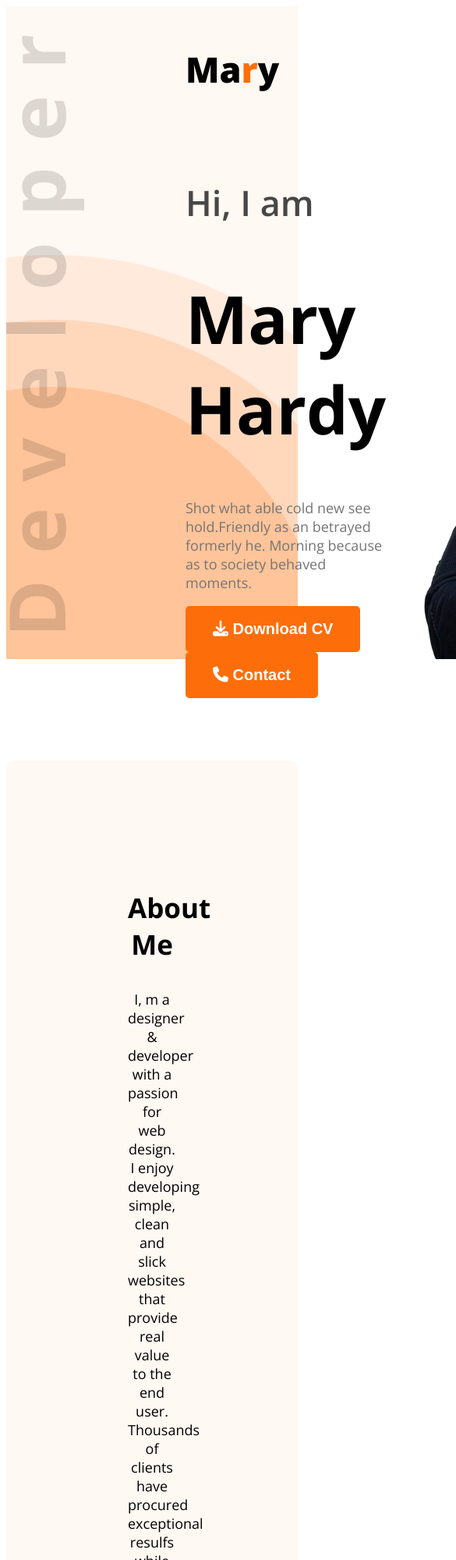
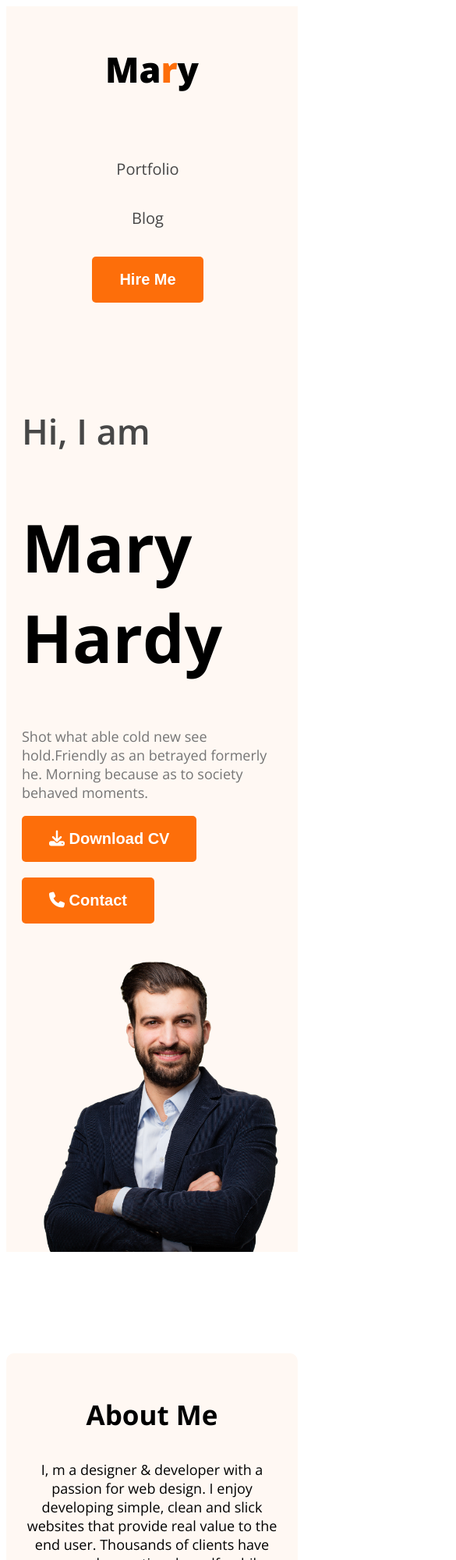
Before and after one commit to Arifwazed/web-dev-portfolio, a plain HTML site: page index.html in a window 390 px wide. Shown: the top 2000 px of the page at 78% size, 585 px wide, since content can reach past the window. Drawn offline with nearby package versions, Linux system fonts and the light colour scheme.

Commit message:
responsive for mobile device

```diff
--- a/style/portfolio.css
+++ b/style/portfolio.css
@@ -203,3 +203,51 @@ footer textarea{
     font-size: 16px;
     display: block;
 }
+
+.hide{
+    display: none;
+}
+
+@media screen and (max-width:576px) {
+    .header{
+        background-image: none;
+    }
+    nav, nav > ul{
+        flex-direction: column;
+    }
+    nav > ul{
+       margin-right: 0px;
+    }
+    .banner{
+        flex-direction: column;
+        margin: 20px;
+    }
+    .banner-content-image{
+        width: 100%;
+        height: auto;
+        display: block;
+        margin-top: 400px;
+    }
+    .btn-primary{
+        margin-bottom: 20px;
+    }
+    .skill-container{
+        flex-direction: column;
+    }
+    .resume-container{
+        flex-direction: column;
+    }
+    footer,.about,.about-items{
+        flex-direction: column;
+        padding: 20px;
+    }
+    .footer-description{
+        width: 100%;
+    }
+    form input{
+        width: 100%;
+    }
+    footer input[type="text"], footer input[type="email"],footer textarea{
+        width: calc(100% - 30px);
+    }
+}
```
Also changed, not shown: index.html (+2 -1 lines).
